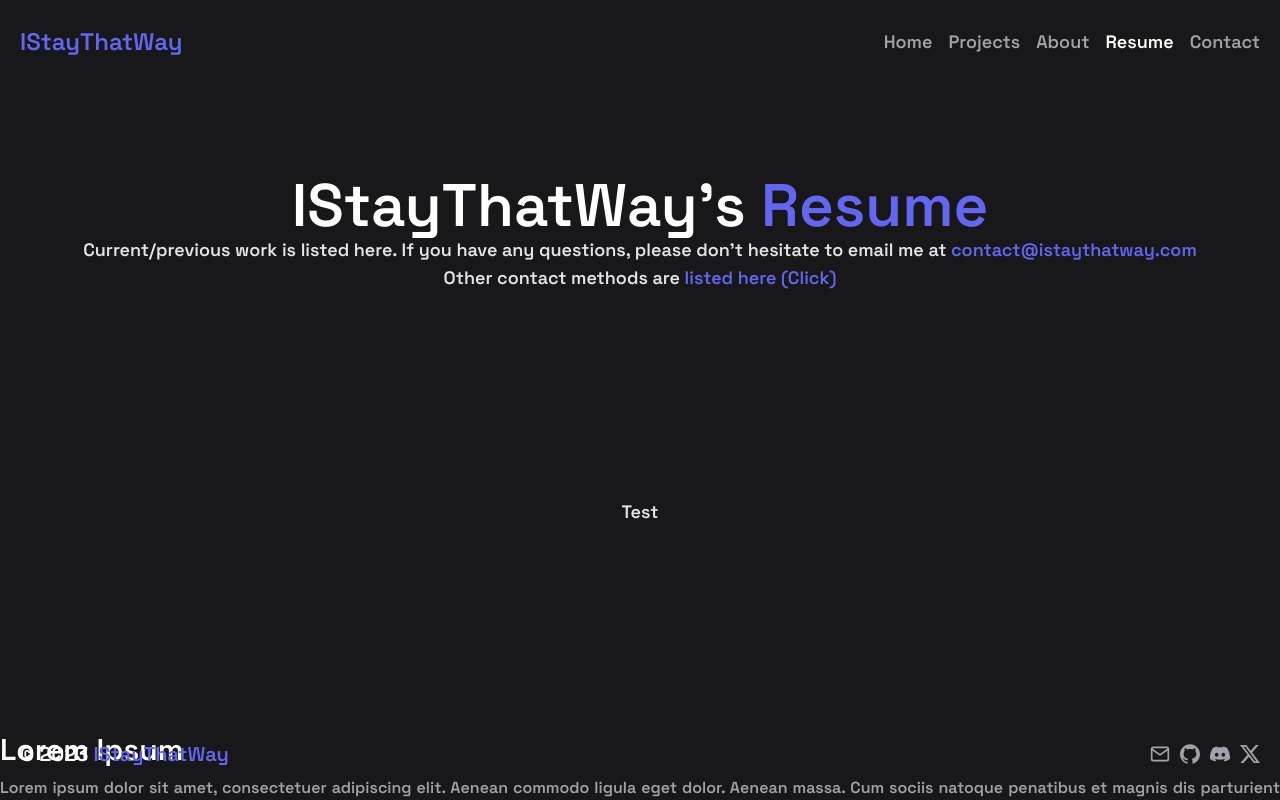
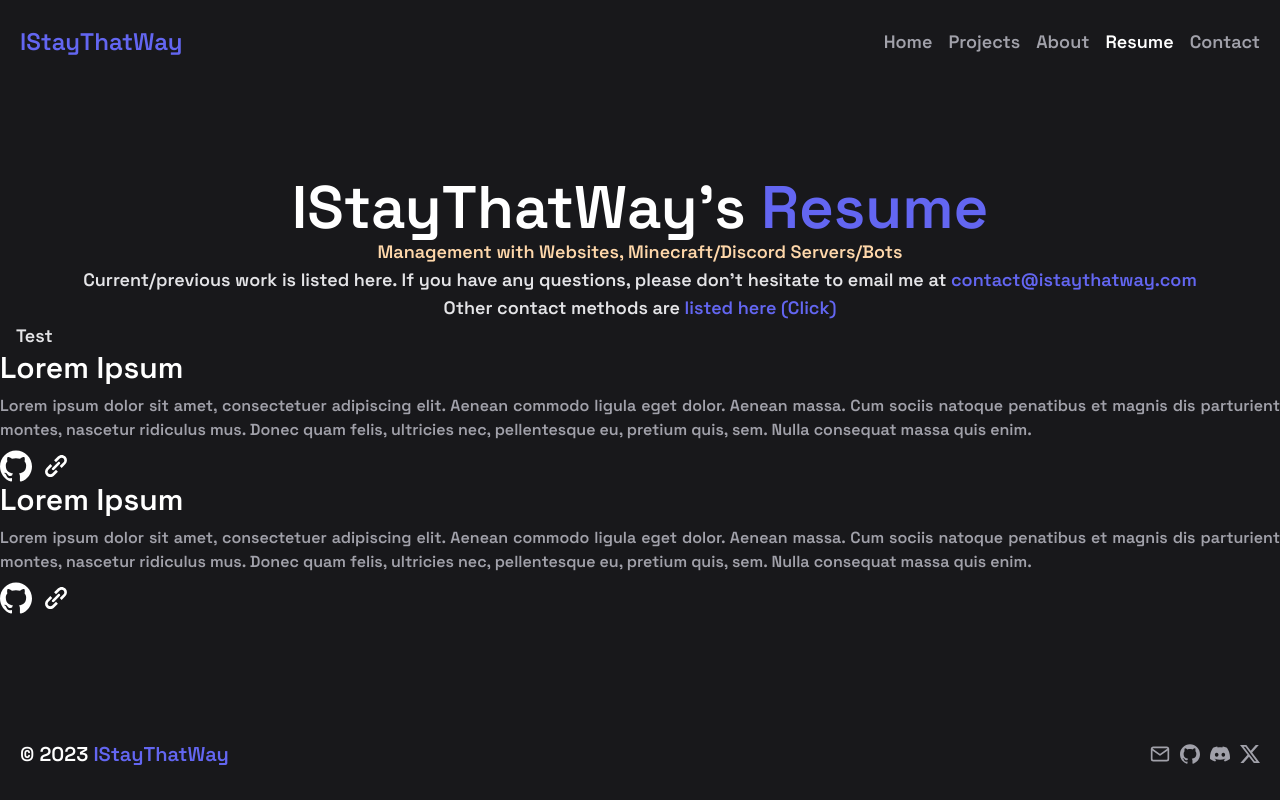
Before and after one commit to IStayThatWayCoding/istaythatway.com, a Next.js app: page /resume in a window 1280 px wide. Shown: the top 800 px of the page. Built offline with nearby package versions, Linux system fonts and the light colour scheme.

Commit message:
Update resume.js

```diff
--- a/pages/resume.js
+++ b/pages/resume.js
@@ -13,6 +13,9 @@ return (
                             <h1 className="md:text-6xl text-3xl font-bold">
                                 IStayThatWay's <span className="text-indigo-500">Resume</span>
                             </h1>
+                            <p className="text-orange-200 text-lg font-medium px-4">
+                                Management with Websites, Minecraft/Discord Servers/Bots
+                            </p>
                             <p className="text-gray-200 text-lg font-medium px-4">
                                 Current/previous work is listed here. If you have any questions, please don't hesitate to email me at <a href="mailto:contact@istaythatway.com" target="_blank">contact@istaythatway.com</a><br/>Other contact methods are <a href="https://istaythatway.com/contact" target="_self">listed here (Click)</a>
                             </p>
@@ -28,13 +31,10 @@ return (
                                 </div>
                             </div> */}
                             {/* <div className="w-full grid gap-20 grid-cols-1 md:grid-cols-2 blur md:p-16 p-4"> */}
-                            <div className="flex items-center justify-center h-full w-full p-4">
-                                    <div className="text-center space-y-1">
                             <p className="text-gray-200 text-lg font-medium px-4">
                                 Test
                             </p>
-                            </div>
-                                </div>
+
                                 <div className="flex-grow space-y-2">
                                     <h1 className="text-3xl font-bold">Lorem Ipsum</h1>
                                     <p className="text-gray-400 py- text-justify">
```
